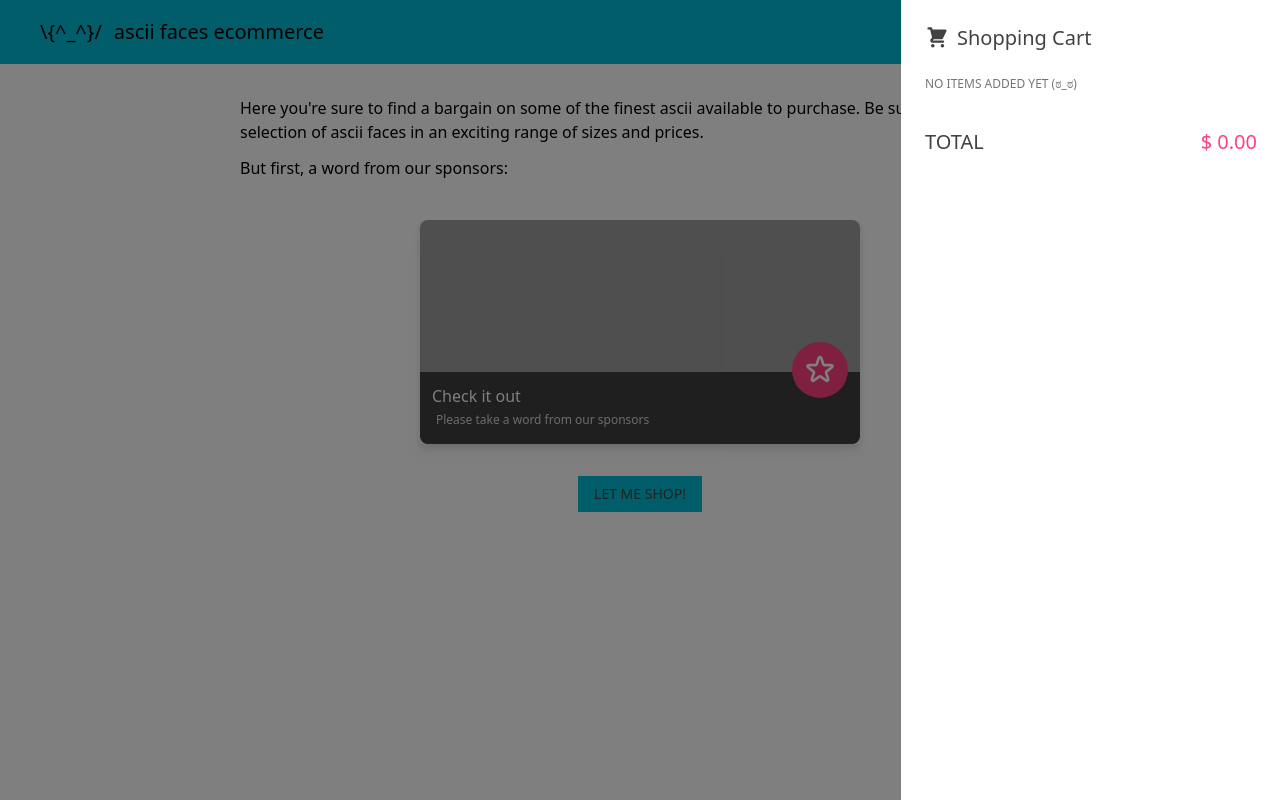
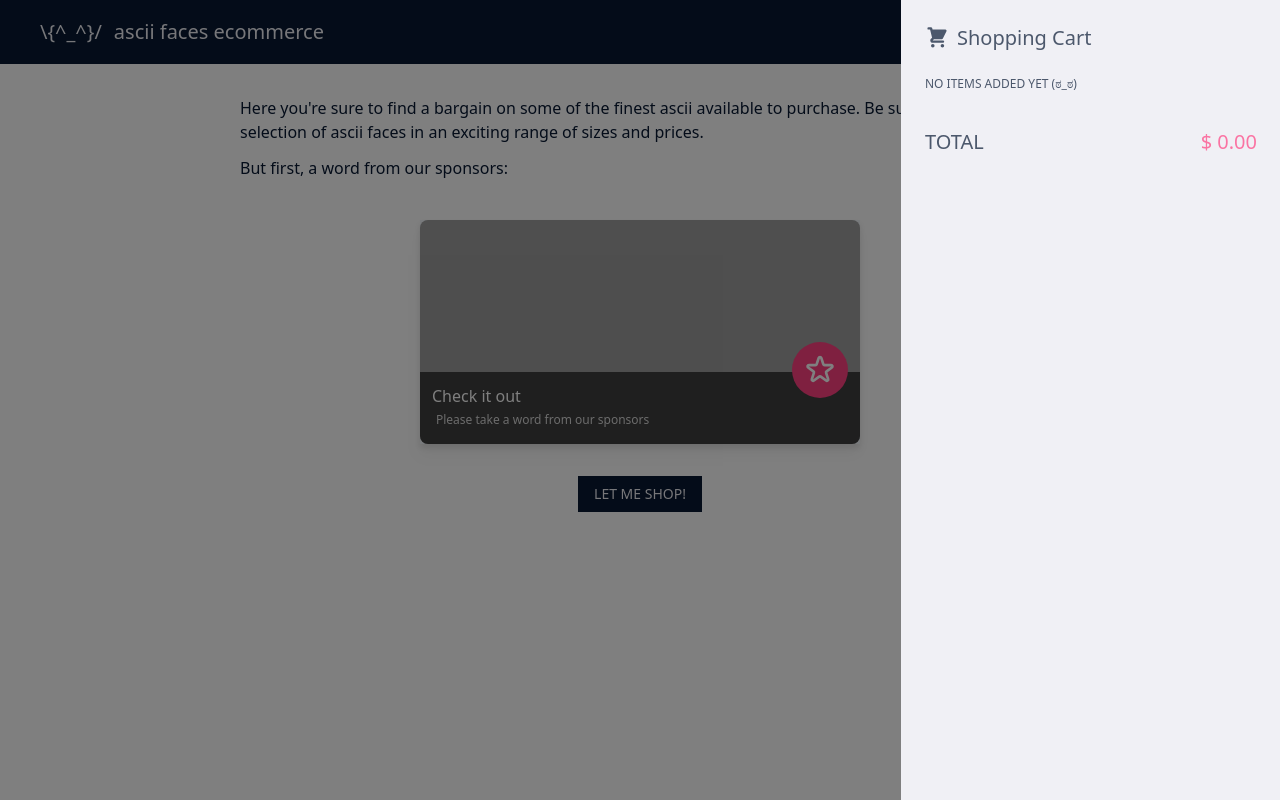
Before and after one commit to vivek-kachhadiya13/vue-ascii-faces-ecommerce, a Vue app: page / in a window 1280 px wide. Both pictures are taken after a click on the element 1228 px from the left and 32 px from the top of the page. Built offline with nearby package versions, Linux system fonts and the light colour scheme.

Commit message:
refactor: prepare common color class to use globally

```diff
--- a/src/client/components/CartSidebar.vue
+++ b/src/client/components/CartSidebar.vue
@@ -9,9 +9,9 @@ import { fromCents } from '@utils/money';
   <div
     class="md:w-6 md:h-6 w-5 h-5 rounded-full text-2xl relative cursor-pointer"
     @click="cart.toggle()">
-    <ShoppingCartIcon />
+    <ShoppingCartIcon class="text-light" />
     <span
-      className="absolute top-[-13px] right-[-14px] w-5 h-5 bg-[#ff4081] rounded-full text-xs font-bold text-white flex items-center justify-center"
+      className="absolute top-[-13px] right-[-14px] w-5 h-5 bg-fairy-rose rounded-full text-xs font-bold text-light flex items-center justify-center"
       v-if="cart.totalItems()">
       {{ cart.totalItems() }}
     </span>
@@ -22,10 +22,10 @@ import { fromCents } from '@utils/money';
     class="absolute top-0 w-screen bg-[#00000080] right-0 h-[100vh] z-50" />
 
   <div
-    class="absolute top-0 w-[380px] bg-white right-[-41px] h-[100vh] z-50"
+    class="absolute top-0 w-[380px] bg-light right-[-41px] h-[100vh] z-50"
     v-if="cart.isShow">
     <div
-      class="text-center text-sm h-16 whitespace-nowrap flex flex-col text-[#424242] p-6">
+      class="text-center text-sm h-16 whitespace-nowrap flex flex-col text-dark opacity-70 p-6">
       <div class="flex items-center">
         <div class="w-6 h-6 mr-2">
           <ShoppingCartIcon />
@@ -33,7 +33,7 @@ import { fromCents } from '@utils/money';
         <span class="text-xl">Shopping Cart</span>
       </div>
       <div class="py-6 flex items-center h-16">
-        <span class="text-xs uppercase text-[#0000008a]">
+        <span class="text-xs uppercase">
           {{ cart.totalItems() ? 'Products' : 'NO ITEMS ADDED YET (ಠ_ಠ)' }}
         </span>
       </div>
@@ -49,7 +49,7 @@ import { fromCents } from '@utils/money';
             <MinusCircleIcon />
           </div>
           <div class="pl-5">
-            <p class="text-base text-black text-left">{{ item.face }}</p>
+            <p class="text-base text-left">{{ item.face }}</p>
             <p class="text-xs">
               Size: {{ item.size }} - Qty: {{ item.qty }} - Each: $
               {{ fromCents(item.price) }}
@@ -57,8 +57,8 @@ import { fromCents } from '@utils/money';
           </div>
         </div>
         <div>
-          <span class="text-[#757575] font-medium text-sm">Total</span>
-          <p class="text-[#ff4081] font-medium">
+          <span class="font-medium text-sm">Total</span>
+          <p class="text-fairy-rose font-medium">
             $ {{ fromCents(item.total) }}
           </p>
         </div>
@@ -66,7 +66,7 @@ import { fromCents } from '@utils/money';
       <div
         class="text-center h-12 whitespace-nowrap flex justify-between items-center text-xl uppercase font-normal mt-3">
         <span>Total</span>
-        <span class="text-[#ff4081] font-medium"
+        <span class="text-fairy-rose font-medium"
           >$ {{ fromCents(cart.totalAmount) }}</span
         >
       </div>
--- a/src/client/components/EndOfCatalogueCard.vue
+++ b/src/client/components/EndOfCatalogueCard.vue
@@ -1,7 +1,7 @@
 <template>
   <div
-    class="h-28 w-full flex justify-center items-center bg-[#b2eaf2] mx-10 drop-shadow-lg rounded-lg my-10">
-    <div class="text-3xl text-black font-semibold opacity-70 pl-5">
+    class="h-28 w-full flex justify-center items-center bg-primary mx-10 drop-shadow-lg rounded-lg my-10">
+    <div class="text-3xl text-dark font-semibold opacity-70 pl-5">
       ~ end of catalogue ~
     </div>
   </div>
--- a/src/client/components/LoadingCard.vue
+++ b/src/client/components/LoadingCard.vue
@@ -1,9 +1,9 @@
 <template>
   <div
-    class="h-28 w-full flex justify-center items-center bg-[#b2eaf2] mx-10 drop-shadow-lg rounded-lg my-10">
+    class="h-28 w-full flex justify-center items-center bg-primary mx-10 drop-shadow-lg rounded-lg my-10">
     <svg
       role="status"
-      class="h-10 w-10 animate-spin mr-2 text-gray-200 fill-blue-600"
+      class="h-10 w-10 animate-spin mr-2 text-gray-200 fill-dark"
       viewBox="0 0 100 101"
       fill="none"
       xmlns="http://www.w3.org/2000/svg">
@@ -14,7 +14,7 @@
         d="M93.9676 39.0409C96.393 38.4038 97.8624 35.9116 97.0079 33.5539C95.2932 28.8227 92.871 24.3692 89.8167 20.348C85.8452 15.1192 80.8826 10.7238 75.2124 7.41289C69.5422 4.10194 63.2754 1.94025 56.7698 1.05124C51.7666 0.367541 46.6976 0.446843 41.7345 1.27873C39.2613 1.69328 37.813 4.19778 38.4501 6.62326C39.0873 9.04874 41.5694 10.4717 44.0505 10.1071C47.8511 9.54855 51.7191 9.52689 55.5402 10.0491C60.8642 10.7766 65.9928 12.5457 70.6331 15.2552C75.2735 17.9648 79.3347 21.5619 82.5849 25.841C84.9175 28.9121 86.7997 32.2913 88.1811 35.8758C89.083 38.2158 91.5421 39.6781 93.9676 39.0409Z"
         fill="currentFill" />
     </svg>
-    <div class="text-3xl text-black font-semibold opacity-70 pl-5">
+    <div class="text-3xl text-dark font-semibold opacity-70 pl-5">
       ~ loading ~
     </div>
   </div>
--- a/src/client/components/ProductCard.vue
+++ b/src/client/components/ProductCard.vue
@@ -22,23 +22,23 @@ const isShowAd = computed(() => {
 <template>
   <div class="flex-col drop-shadow-lg rounded-lg lg:w-[440px] w-auto relative">
     <div
-      class="rounded-lg w-full h-[220px] flex justify-center pt-[60px] bg-slate-50">
+      class="rounded-lg w-full h-[220px] flex justify-center pt-[60px] bg-primary">
       <p :style="{ fontSize: `${product.size}px` }">
         {{ product.face }}
       </p>
     </div>
     <div
-      class="absolute bottom-0 flex items-center justify-between bg-[#b2eaf2] w-full text-white rounded-b-lg p-3">
+      class="absolute bottom-0 flex items-center justify-between bg-secondary w-full text-white rounded-b-lg p-3">
       <div>
-        <span class="p-1 text-lg text-black font-bold opacity-70"
+        <span class="p-1 text-lg text-dark font-bold"
           >${{ fromCents(product.price) }}</span
         >
-        <p class="p-1 text-sm text-gray-700 opacity-70">
+        <p class="p-1 text-sm text-dark opacity-70">
           {{ fromNow(product.date) }}
         </p>
       </div>
       <div
-        class="bg-[#ff4081] rounded-full p-1 h-14 w-14 absolute flex justify-center items-center top-[-30px] right-3 cursor-pointer"
+        class="bg-fairy-rose rounded-full p-1 h-14 w-14 absolute flex justify-center items-center top-[-30px] right-3 cursor-pointer"
         @click="cart.addProduct(product.id)">
         <ShoppingCartIcon class="h-8 w-8" />
       </div>
--- a/src/client/components/ProductFilters.vue
+++ b/src/client/components/ProductFilters.vue
@@ -29,7 +29,7 @@ watch(selectedProductFilter, async (newVal) => {
     <div class="relative">
       <ListboxButton>
         <div class="md:w-6 md:h-6 w-5 h-5 rounded-full text-2xl mr-3 mt-1">
-          <MenuAlt2Icon />
+          <MenuAlt2Icon class="text-white" />
         </div>
       </ListboxButton>
       <transition
@@ -46,7 +46,7 @@ watch(selectedProductFilter, async (newVal) => {
             as="template">
             <li
               :class="[
-                active ? 'bg-amber-100 text-amber-900' : 'text-gray-900',
+                active ? 'bg-primary text-dark' : 'text-dark',
                 'relative cursor-default select-none py-2 pl-10 pr-4',
               ]">
               <span
@@ -58,7 +58,7 @@ watch(selectedProductFilter, async (newVal) => {
               >
               <span
                 v-if="selected"
-                class="absolute inset-y-0 left-0 flex items-center pl-3 text-amber-600">
+                class="absolute inset-y-0 left-0 flex items-center pl-3 text-dark">
                 <CheckIcon class="h-5 w-5" aria-hidden="true" />
               </span>
             </li>
--- a/src/client/components/layout/CommonHeader.vue
+++ b/src/client/components/layout/CommonHeader.vue
@@ -13,10 +13,12 @@ const isShowProductFilter = computed(() => {
 </script>
 
 <template>
-  <header class="sticky top-0 w-screen bg-[#00bcd4] z-10">
+  <header class="sticky top-0 w-screen bg-dark z-10">
     <div class="px-10">
       <nav class="flex relative items-center justify-between h-16 mt-0">
-        <a class="flex items-center whitespace-nowrap text-xl" href="/">
+        <a
+          class="flex items-center whitespace-nowrap text-xl text-light"
+          href="/">
           <span class="mr-3">\{^_^}/</span>
           ascii faces ecommerce
         </a>
--- a/src/client/views/WelcomeView.vue
+++ b/src/client/views/WelcomeView.vue
@@ -6,12 +6,12 @@ import AdCard from '@components/AdCard.vue';
   <div class="flex justify-center">
     <div class="m-8">
       <div class="max-w-[800px] mb-10">
-        <p class="text-base text-black">
+        <p class="text-base text-dark">
           Here you're sure to find a bargain on some of the finest ascii
           available to purchase. Be sure to peruse our selection of ascii faces
           in an exciting range of sizes and prices.
         </p>
-        <p class="text-base mt-3 text-black">
+        <p class="text-base mt-3 text-dark">
           But first, a word from our sponsors:
         </p>
       </div>
@@ -19,7 +19,7 @@ import AdCard from '@components/AdCard.vue';
         <AdCard />
         <RouterLink to="/products">
           <button
-            class="bg-[#00bcd4] text-[#424242] font-medium drop-shadow-1 m-8 min-w-[64px] h-9 px-4 text-sm uppercase mx-auto flex justify-center items-center">
+            class="bg-dark text-light font-medium drop-shadow-1 m-8 min-w-[64px] h-9 px-4 text-sm uppercase mx-auto flex justify-center items-center">
             Let me shop!
           </button>
         </RouterLink>
--- a/tailwind.config.js
+++ b/tailwind.config.js
@@ -2,7 +2,15 @@
 module.exports = {
   content: ["./index.html", "./src/client/**/*.{vue,js,ts,jsx,tsx}"],
   theme: {
-    extend: {},
+    extend: {
+      colors: {
+        primary: "#D1DAE7",
+        secondary: "#7088AB",
+        light: "#F0F0F5",
+        dark: "#081933",
+        "fairy-rose": "#ff4081",
+      },
+    },
   },
   plugins: [],
 };
```
